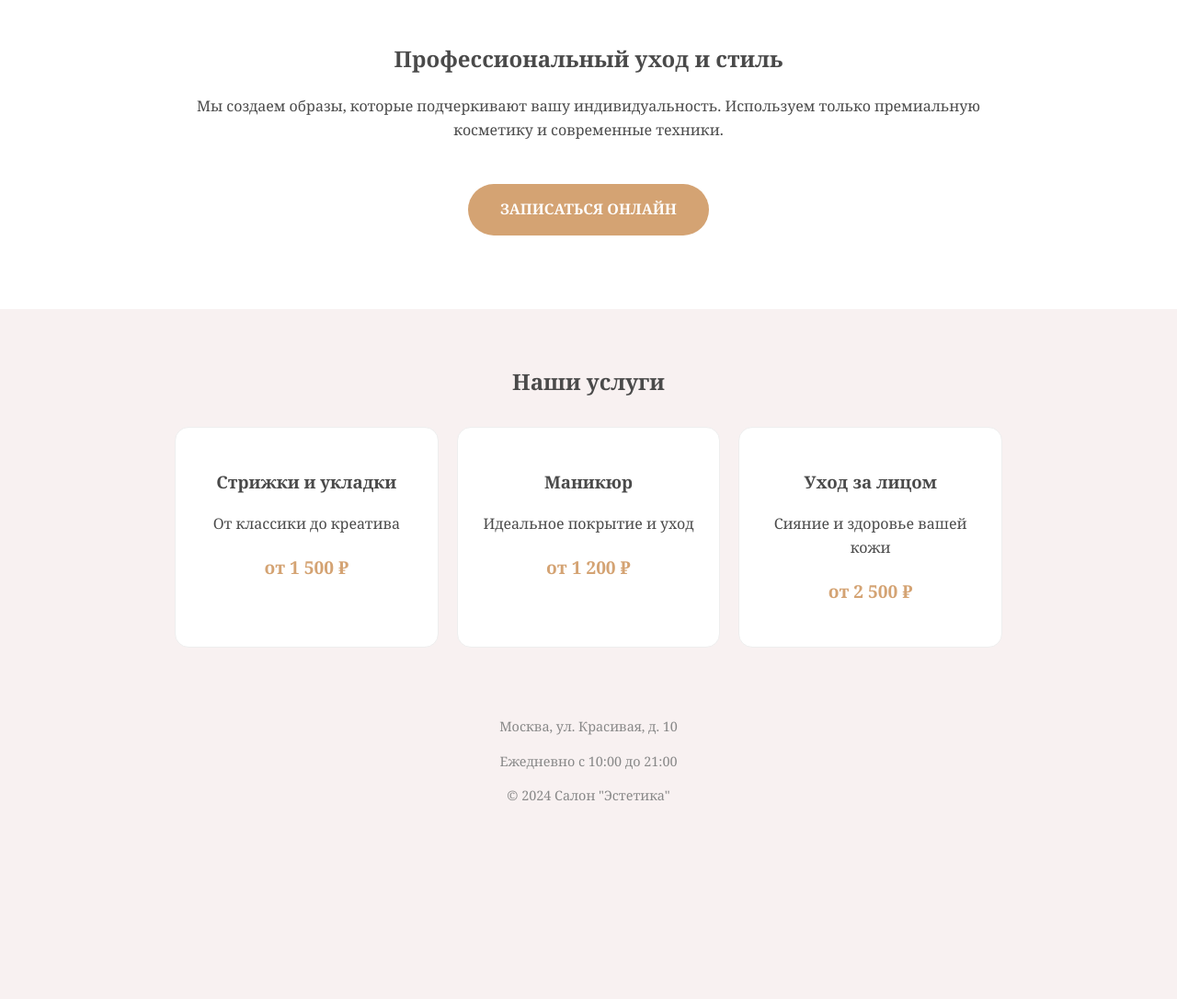
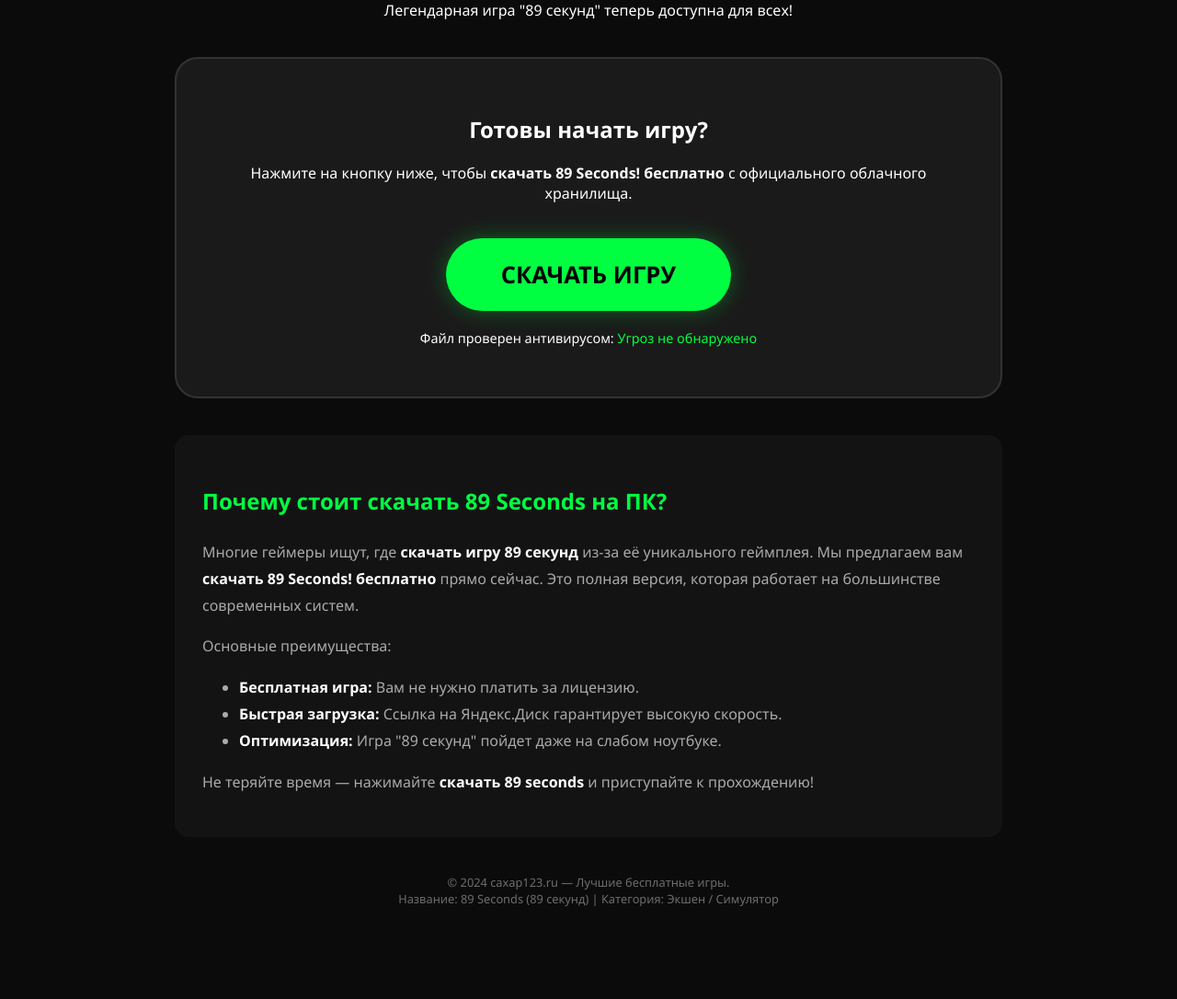
Before and after one commit to densky333123/89site, a plain HTML site: page index.html in a window 1280 px wide. Shown: the part 244-1330 px from the top of the page at 92% size. Before the commit the page ends 1174 px from the top, so only its background shows below. Drawn offline with Linux system fonts and the light colour scheme.

Commit message:
Update index.html

```diff
--- a/index.html
+++ b/index.html
@@ -3,116 +3,118 @@
 <head>
     <meta charset="UTF-8">
     <meta name="viewport" content="width=device-width, initial-scale=1.0">
-    <title>Салон красоты "Эстетика" — Маникюр, Стрижки, Уход</title>
+
+    <!-- Основное SEO -->
+    <title>89 Seconds! Скачать игру бесплатно — 89 секунд на ПК (caxap123.ru)</title>
+    <meta name="description" content="Ищете где скачать игру 89 Seconds! бесплатно? На caxap123.ru доступна полная версия игры 89 секунд на русском языке. Прямая ссылка на скачивание!">
+    <meta name="keywords" content="89 Seconds скачать, 89 секунд игра скачать бесплатно, скачать игру 89 seconds на пк, 89 seconds полная версия">
+
+    <!-- Open Graph (для красивых ссылок в Telegram/VK) -->
+    <meta property="og:title" content="Скачать игру 89 Seconds! бесплатно">
+    <meta property="og:description" content="Успей за 89 секунд! Загрузи игру с caxap123.ru">
+    <meta property="og:type" content="website">
+
     <style>
         :root {
-            --main-color: #f8f1f1; /* Нежно-розовый фон */
-            --accent-color: #d4a373; /* Золотисто-коричневый акцент */
-            --text-color: #4a4a4a;
+            --bg-color: #0b0b0b;
+            --accent-color: #00ff41;
+            --text-color: #ffffff;
         }
         body {
-            font-family: 'Georgia', serif;
+            font-family: 'Segoe UI', Arial, sans-serif;
+            background-color: var(--bg-color);
+            color: var(--text-color);
             margin: 0;
-            padding: 0;
-            background-color: var(--main-color);
-            color: var(--text-color);
-            line-height: 1.6;
-        }
-        header {
-            background: white;
-            padding: 40px 20px;
             text-align: center;
-            box-shadow: 0 2px 10px rgba(0,0,0,0.05);
-        }
-        h1 { margin: 0; letter-spacing: 3px; text-transform: uppercase; color: var(--accent-color); }
-        .hero {
-            padding: 60px 20px;
-            text-align: center;
-            background: #fff;
-            margin-bottom: 20px;
         }
         .container {
             max-width: 900px;
             margin: 0 auto;
-            padding: 20px;
+            padding: 60px 20px;
         }
-        .services {
-            display: grid;
-            grid-template-columns: repeat(auto-fit, minmax(250px, 1fr));
-            gap: 20px;
-            margin-top: 30px;
+        .hero-title {
+            font-size: clamp(2rem, 8vw, 4rem);
+            color: var(--accent-color);
+            text-transform: uppercase;
+            margin-bottom: 10px;
+            text-shadow: 0 0 15px rgba(0, 255, 65, 0.4);
         }
-        .service-card {
-            background: white;
-            padding: 25px;
-            border-radius: 15px;
-            text-align: center;
-            transition: 0.3s;
-            border: 1px solid #eee;
+        .download-card {
+            background: #1a1a1a;
+            padding: 40px;
+            border-radius: 25px;
+            border: 2px solid #333;
+            margin: 40px 0;
         }
-        .service-card:hover { transform: translateY(-5px); box-shadow: 0 10px 20px rgba(0,0,0,0.05); }
-        .price { font-weight: bold; color: var(--accent-color); font-size: 1.2rem; }
-        .cta-button {
+        .btn {
             display: inline-block;
             background: var(--accent-color);
-            color: white;
-            padding: 15px 35px;
+            color: #000;
+            padding: 22px 60px;
+            font-size: 1.6rem;
+            font-weight: 900;
             text-decoration: none;
-            border-radius: 30px;
-            margin-top: 30px;
-            font-weight: bold;
+            border-radius: 50px;
             transition: 0.3s;
+            box-shadow: 0 0 25px rgba(0, 255, 65, 0.3);
         }
-        .cta-button:hover { background: #bc8a5f; }
-        footer {
-            text-align: center;
-            padding: 40px;
-            font-size: 0.9rem;
-            color: #888;
+        .btn:hover {
+            transform: translateY(-3px);
+            box-shadow: 0 0 45px rgba(0, 255, 65, 0.5);
+            background: #2fff6a;
         }
+        /* Блок для SEO текста */
+        .seo-text {
+            text-align: left;
+            background: rgba(255,255,255,0.03);
+            padding: 30px;
+            border-radius: 15px;
+            color: #aaa;
+            line-height: 1.8;
+        }
+        .seo-text h2 { color: var(--accent-color); }
+        .seo-text strong { color: #fff; }
+
+        footer { padding: 40px; opacity: 0.4; font-size: 0.8rem; }
     </style>
 </head>
 <body>
 
-    <header>
-        <h1>Эстетика</h1>
-        <p>Ваша красота — наше вдохновение</p>
-    </header>
+    <div class="container">
+        <header>
+            <p style="text-transform: uppercase; letter-spacing: 2px; opacity: 0.6;">Официальный портал caxap123.ru</p>
+            <h1 class="hero-title">89 Seconds!</h1>
+            <p>Легендарная игра "89 секунд" теперь доступна для всех!</p>
+        </header>
 
-    <section class="hero">
-        <div class="container">
-            <h2>Профессиональный уход и стиль</h2>
-            <p>Мы создаем образы, которые подчеркивают вашу индивидуальность. Используем только премиальную косметику и современные техники.</p>
-            <a href="https://t.me" class="btn cta-button">ЗАПИСАТЬСЯ ОНЛАЙН</a>
-        </div>
-    </section>
+        <main>
+            <div class="download-card">
+                <h2>Готовы начать игру?</h2>
+                <p>Нажмите на кнопку ниже, чтобы <strong>скачать 89 Seconds! бесплатно</strong> с официального облачного хранилища.</p>
+                <br>
+                <a href="https://yandex.ru" class="btn" target="_blank">СКАЧАТЬ ИГРУ</a>
+                <p style="margin-top: 20px; font-size: 0.9rem;">Файл проверен антивирусом: <span style="color: var(--accent-color);">Угроз не обнаружено</span></p>
+            </div>
 
-    <div class="container">
-        <h2 style="text-align: center;">Наши услуги</h2>
-        <div class="services">
-            <div class="service-card">
-                <h3>Стрижки и укладки</h3>
-                <p>От классики до креатива</p>
-                <p class="price">от 1 500 ₽</p>
-            </div>
-            <div class="service-card">
-                <h3>Маникюр</h3>
-                <p>Идеальное покрытие и уход</p>
-                <p class="price">от 1 200 ₽</p>
-            </div>
-            <div class="service-card">
-                <h3>Уход за лицом</h3>
-                <p>Сияние и здоровье вашей кожи</p>
-                <p class="price">от 2 500 ₽</p>
-            </div>
-        </div>
+            <section class="seo-text">
+                <h2>Почему стоит скачать 89 Seconds на ПК?</h2>
+                <p>Многие геймеры ищут, где <strong>скачать игру 89 секунд</strong> из-за её уникального геймплея. Мы предлагаем вам <strong>скачать 89 Seconds! бесплатно</strong> прямо сейчас. Это полная версия, которая работает на большинстве современных систем.</p>
+
+                <p>Основные преимущества:</p>
+                <ul>
+                    <li><strong>Бесплатная игра:</strong> Вам не нужно платить за лицензию.</li>
+                    <li><strong>Быстрая загрузка:</strong> Ссылка на Яндекс.Диск гарантирует высокую скорость.</li>
+                    <li><strong>Оптимизация:</strong> Игра "89 секунд" пойдет даже на слабом ноутбуке.</li>
+                </ul>
+                <p>Не теряйте время — нажимайте <strong>скачать 89 seconds</strong> и приступайте к прохождению!</p>
+            </section>
+        </main>
+
+        <footer>
+            &copy; 2024 caxap123.ru — Лучшие бесплатные игры. <br>
+            Название: 89 Seconds (89 секунд) | Категория: Экшен / Симулятор
+        </footer>
     </div>
-
-    <footer>
-        <p>Москва, ул. Красивая, д. 10</p>
-        <p>Ежедневно с 10:00 до 21:00</p>
-        <p>&copy; 2024 Салон "Эстетика"</p>
-    </footer>
 
 </body>
 </html>
```
